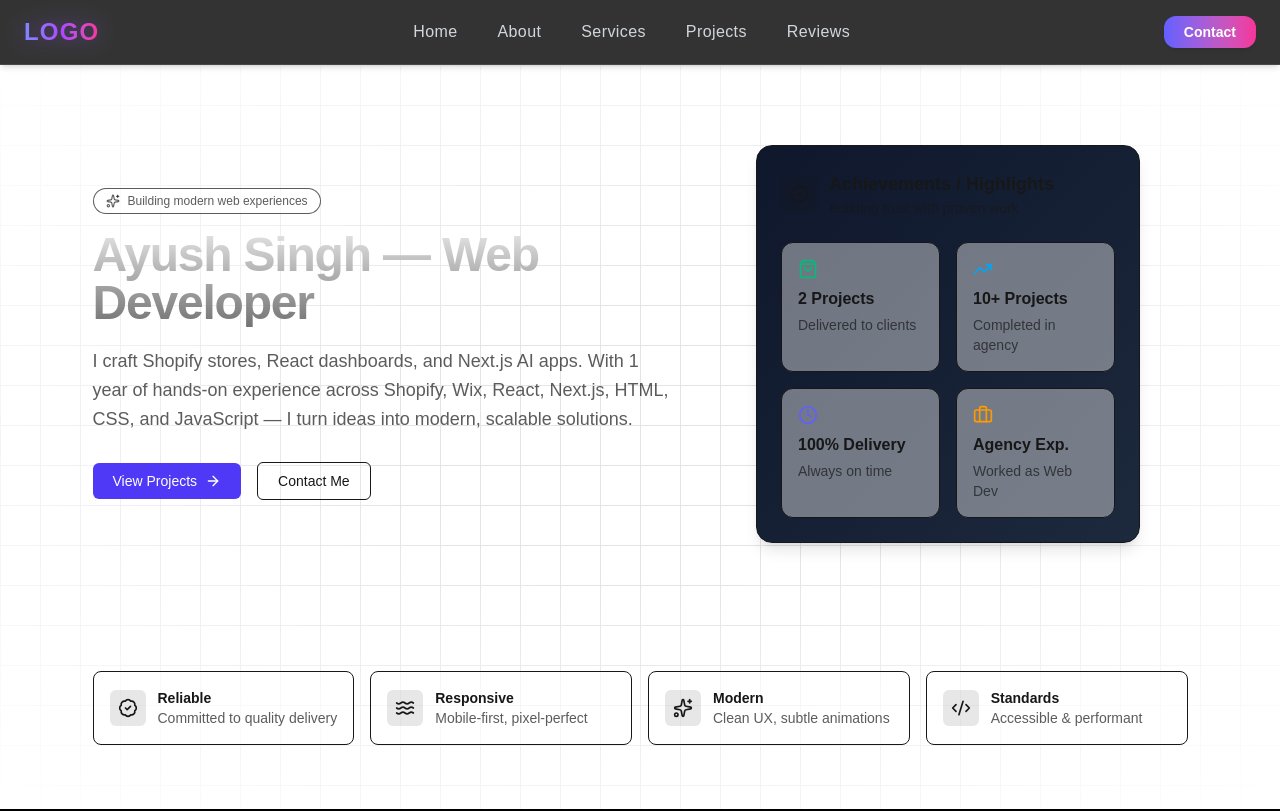
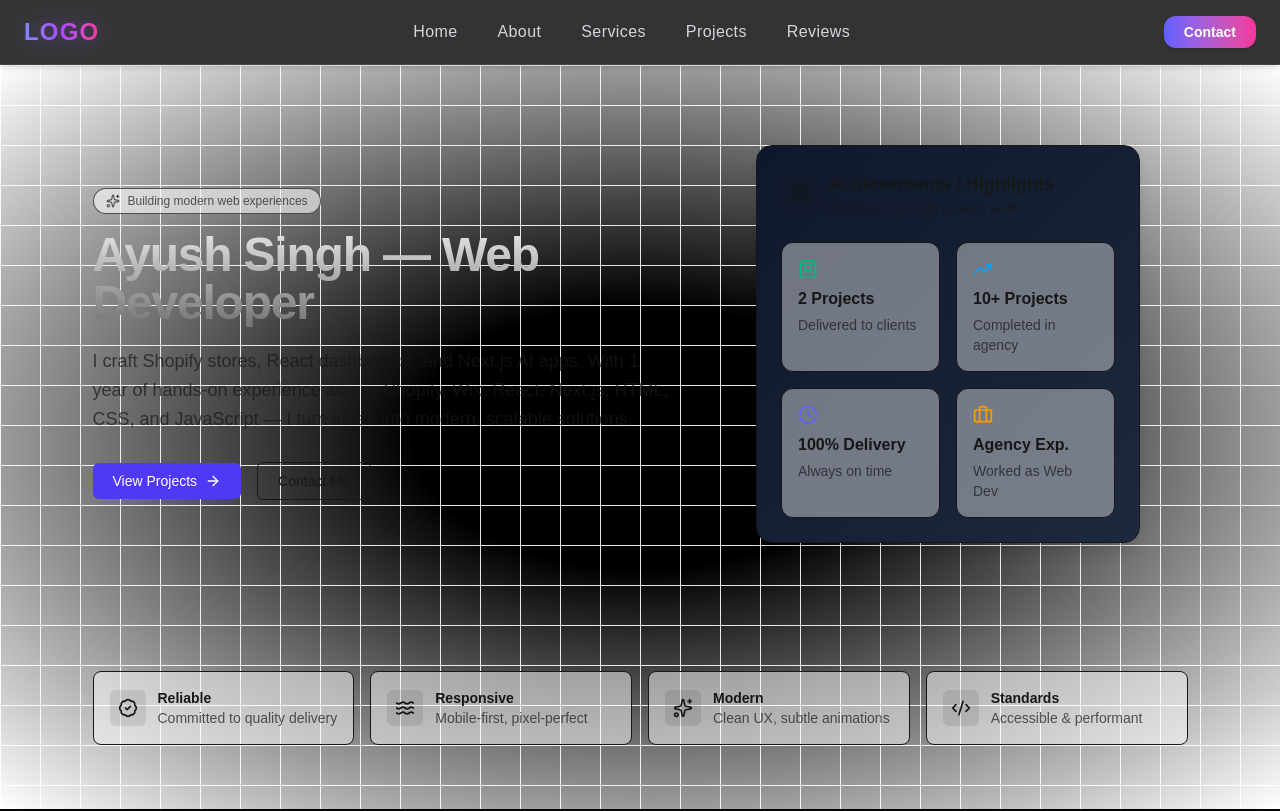
Before and after one commit to Ayush4158/Portfolio, a Next.js app: page / in a window 1280 px wide. Shown: the top 811 px of the page. Built offline with nearby package versions, Linux system fonts and the light colour scheme.

Commit message:
darkmode

```diff
--- a/app/page.js
+++ b/app/page.js
@@ -66,10 +66,10 @@
   }
 
   return (
-    <div className="min-h-screen bg-background text-foreground dark">
+    <div className="min-h-screen bg-background text-foreground ">
       <main>
         {/* Hero */}
-        <div className="relative flex flex-col w-full items-center justify-center bg-white dark:bg-black">
+        <div className="relative flex flex-col w-full items-center justify-center bg-black">
           {/* Grid background */}
           <div
             className={cn(
```
